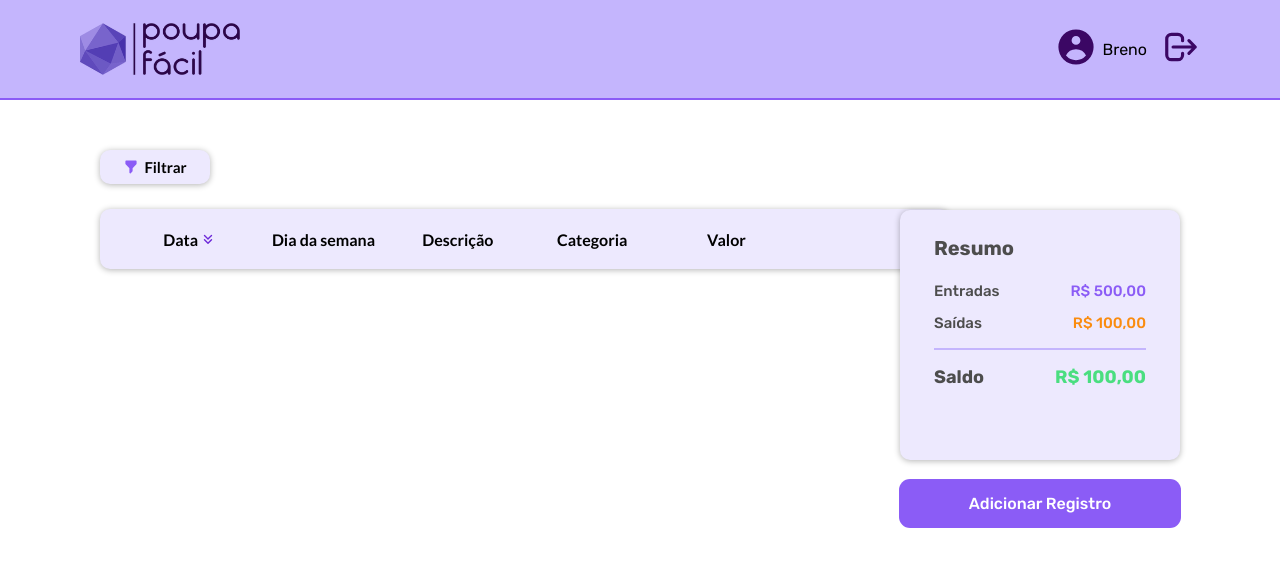
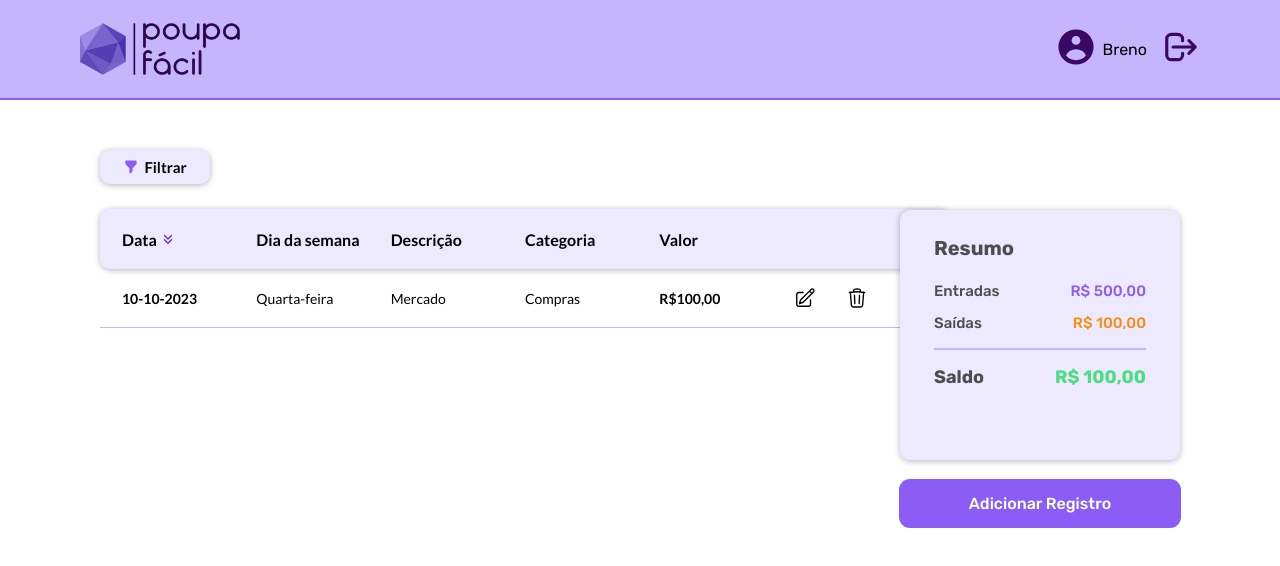
Before and after one commit to tittobreno/poupa-facil-front, a React (Vite) app: page /home in a window 1280 px wide. Shown: the top 566 px of the page. Built offline with nearby package versions, Linux system fonts and the light colour scheme.

Commit message:
feat: created register component

```diff
--- a/src/components/Dashboard/index.tsx
+++ b/src/components/Dashboard/index.tsx
@@ -1,6 +1,7 @@
 import { useState } from "react";
 import "./styles.css";
 import { HiChevronDoubleDown } from "react-icons/hi";
+import Register from "../Register";
 
 const Dashboard = () => {
   const [order, setOrder] = useState(false);
@@ -23,7 +24,9 @@ const Dashboard = () => {
         <div className="columns__item"></div>
       </section>
 
-      <section className="dashboard__registers"></section>
+      <ul className="dashboard__registers">
+        <Register />
+      </ul>
     </div>
   );
 };
--- a/src/components/Dashboard/styles.css
+++ b/src/components/Dashboard/styles.css
@@ -21,7 +21,6 @@
 
 .columns__item {
   width: 30%;
-  text-align: center;
   font-weight: 700;
   font-size: 1.6rem;
 }
@@ -29,8 +28,7 @@
 .item__date {
   display: flex;
   align-items: center;
-  justify-content: center;
-  gap: 0.3rem;
+  gap: 0.4rem;
 }
 
 .item__date-title {
@@ -50,3 +48,7 @@
 .rotate {
   transform: rotateX(180deg);
 }
+
+.dashboard__registers {
+  width: 100%;
+}
--- /dev/null
+++ b/src/components/Register/index.tsx
@@ -0,0 +1,36 @@
+import { HiOutlinePencilSquare, HiOutlineTrash } from "react-icons/hi2";
+import "./styles.css";
+import { useGlobal } from "../../context/GlobalContext";
+const Register = () => {
+  const { setShowRegisterModal } = useGlobal();
+
+  return (
+    <li className="register-component__container">
+      <span className="register-component__item register-component__item--date">
+        10-10-2023
+      </span>
+      <span className="register-component__item register-component__item--day">
+        Quarta-feira
+      </span>
+      <span className="register-component__item register-component__item--description">
+        Mercado
+      </span>
+      <span className="register-component__item register-component__item--category">
+        Compras
+      </span>
+      <span className="register-component__item register-component__item--cash">
+        R$100,00
+      </span>
+      <div className="register-component__item register-component__icons-container">
+        <HiOutlinePencilSquare
+          size={22}
+          className="register-component__icons-item"
+          onClick={() => setShowRegisterModal(true)}
+        />
+        <HiOutlineTrash size={22} className="register-component__icons-item" />
+      </div>
+    </li>
+  );
+};
+
+export default Register;
--- /dev/null
+++ b/src/components/Register/styles.css
@@ -0,0 +1,46 @@
+@import url("../../styles/global.css");
+.register-component__container {
+  display: flex;
+  align-items: center;
+  justify-content: space-between;
+  width: 100%;
+  padding: 1.8rem 2.2rem;
+  font-family: "Lato", sans-serif;
+  border-bottom: 1px solid var(--violet-300);
+}
+
+.register-component__item {
+  width: 30%;
+}
+
+.register-component__item--date,
+.register-component__item--cash {
+  font-weight: 700;
+  font-size: 1.4rem;
+}
+
+.register-component__item--day,
+.register-component__item--description,
+.register-component__item--category {
+  font-weight: 400;
+  font-size: 1.4rem;
+}
+
+.register-component__icons-container {
+  display: flex;
+  align-items: center;
+  gap: 3rem;
+}
+
+.register-component__icons-item {
+  cursor: pointer;
+  transition: all 0.1s ease-in-out;
+}
+
+.register-component__icons-item:hover {
+  transform: scale(1.05);
+}
+
+.register-component__icons-item:active {
+  transform: scale(0.95);
+}
```
